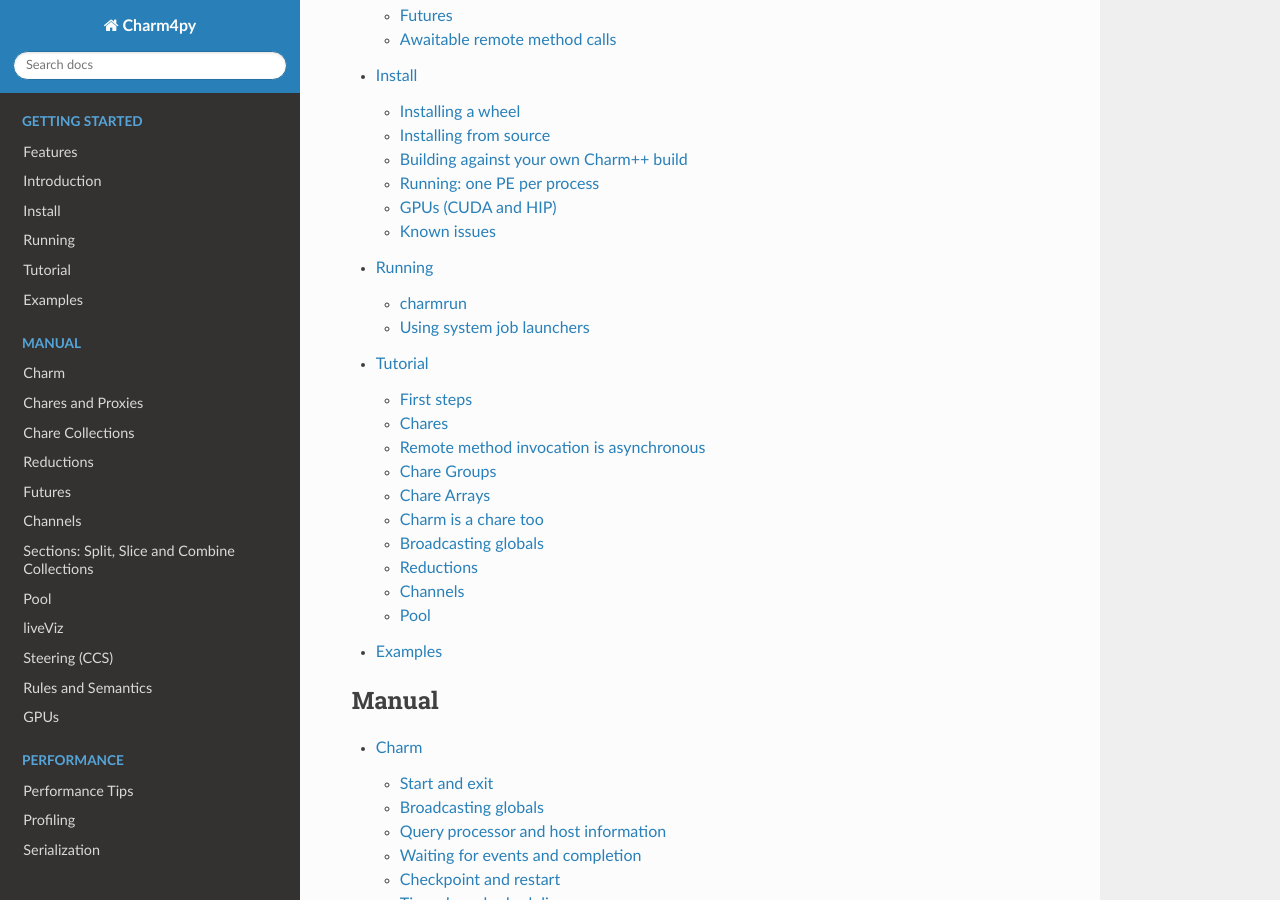
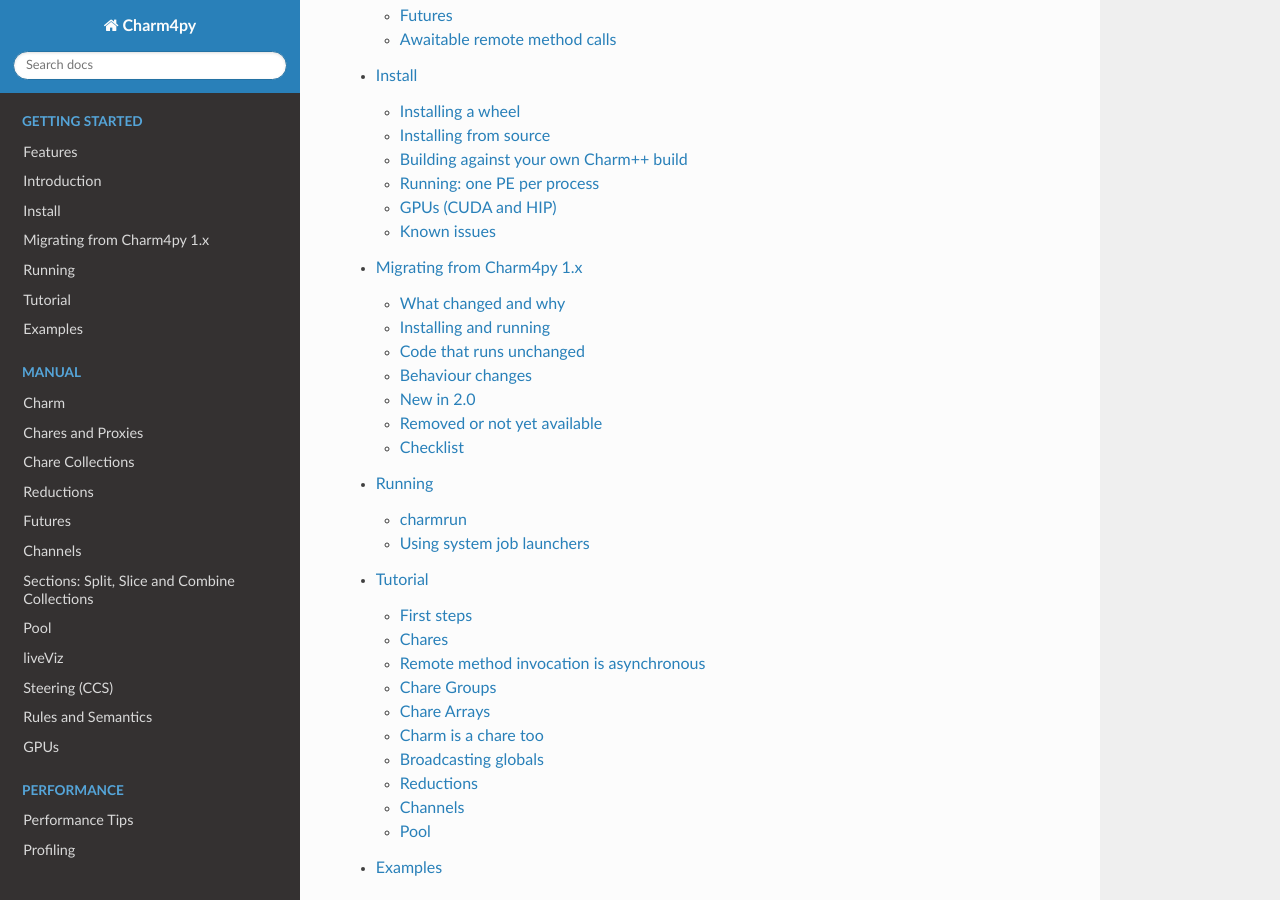
Before and after one commit to charmplusplus/charm4py, a Sphinx documentation site: the page built from docs/index.rst, in a window 1280 px wide and 900 px high, scrolled down 504 px. Built offline with Sphinx 7.4.7 and the Read the Docs theme 3.1.0, drawn with Linux system fonts in a browser that asks for light colours; part of the change alters nothing that is shown.

Commit message:
docs: migration guide from charm4py 1.x to 2.0 (docs/migrating.rst)
What changed and why, installing and running with one PE per process,
the behaviour changes of DESIGN.md 5.4 with the messages users see and the
options that restore 1.x behaviour, what is new, what is not available yet,
and a checklist. Added to the index after the install page. Open questions
are an rst comment at the end of the file.

Co-Authored-By: Claude Fable 5.1 <noreply@anthropic.com>

```diff
--- a/docs/index.rst
+++ b/docs/index.rst
@@ -24,6 +24,7 @@ to the largest supercomputers.
    features
    introduction
    install
+   migrating
    running
    tutorial
    examples
--- /dev/null
+++ b/docs/migrating.rst
@@ -0,0 +1,345 @@
+===============================
+Migrating from Charm4py 1.x
+===============================
+
+.. .. contents::
+
+What changed and why
+--------------------
+
+Charm4py 2 keeps the Python API of 1.x and replaces what is underneath it. In
+1.x, a large part of the runtime was written in Python: message dispatch,
+argument packing, sections and the local-message path. Charm4py 2 is a thin
+binding (the extension module ``charm4py._ckdyn``) over CkDyn, the Charm++
+runtime's layer for chares whose classes and entry methods are registered at
+run time. Messages, sections, reductions, migration and checkpoints are
+handled by Charm++ itself. What this gives a program:
+
+* lower cost per message: on one PE a one-way message costs 0.38 us
+  (2.27 us in 1.x), a message to a coroutine 1.48 us (6.14 us), and a 1 MB
+  numpy array 24.9 us (59.6 us) (``docs/design/DESIGN.md``, 7.1 step 4a);
+* numpy arrays are received as views of the message instead of copies, and
+  large arrays sent point to point travel through Charm++ zero-copy;
+* GPU (CUDA) arrays can be entry-method arguments in a CUDA build;
+* checkpoint and restart (``charm.checkpoint`` and ``+restart``);
+* sections are Charm++ ``CkMulticast`` sections, and their members may
+  migrate;
+* Projections and Summary traces name every Python chare class and entry
+  method (``Class.method``), in a Charm++ built with tracing;
+* one Charm++ build (Reconverse) for laptops and clusters, shipped inside
+  the wheel.
+
+Installing and running
+----------------------
+
+Install from a wheel (``pip install charm4py``), from source (``pip install
+.``, which fetches and builds Charm++ itself), or against a Charm++ tree you
+build yourself. :doc:`install` describes the three ways and the environment
+variables. Things that differ from 1.x:
+
+* Charm4py 2 uses only the Reconverse runtime. There is no classic Converse
+  build (``netlrts``, ``multicore``, ``mpi``) and no ``charmrun`` binary.
+* The Charm++ library must be built with ``--with-refnum-type="unsigned int"``
+  (the source builds do this); the extension module refuses a ``libcharm``
+  built without it at import.
+* Wheels exist for CPython 3.11 to 3.13 on Linux x86_64 and aarch64 and on
+  macOS arm64. A wheel uses TCP-based networking only; on a cluster with a
+  high-speed network, install from source against the site's libfabric.
+
+**One PE per process.** Charm4py 2 runs one PE in each process. ``+pe N`` is
+the total number of PEs of the job, which is also the number of processes.
+To run on several PEs, start several processes:
+
+* the Charm4py launcher, which starts the processes on this machine::
+
+    $ python -m charmrun.start +p4 myprogram.py
+
+* LCI's ``lcrun`` (in ``_deps/lci-src/lcrun`` of a Charm++ build
+  directory)::
+
+    $ lcrun -n 4 python myprogram.py +pe 4
+
+* the cluster's launcher, one process per PE::
+
+    $ srun -n 128 python myprogram.py +pe 128
+
+``+pe N`` given to a single process stops the program at start-up with::
+
+    charm4py runs one PE per process for now, and this process has N PEs.
+    Use several processes with one PE each instead of +pe N in one process:
+    lcrun -n N python app.py +pe N, or python -m charmrun.start +pN app.py.
+
+In 1.x on classic Converse, ``+pN ++ppn M`` started processes with ``M``
+worker PEs each and one communication thread. There is no equivalent in 2.0:
+``++ppn`` has no meaning, and the launcher's ``++nodelist`` (ssh start-up of
+remote hosts) is gone; use ``lcrun`` or the cluster's launcher on several
+hosts. See :doc:`running`.
+
+Code that runs unchanged
+------------------------
+
+The 1.x test suite and the examples run unchanged on Charm4py 2, except for
+the items in the next section. This covers chares, groups, arrays, array
+maps, proxies, futures, coroutines, ``@when``, channels, reductions
+(built-in and custom), callbacks, quiescence detection, readonlies, the pool,
+the Ray API, interactive mode, liveViz, steering and appspector. Internals
+that some programs read keep their meaning: ``self._numthreads``,
+``charm.groups``, ``charm.arrays``, ``charm.entryMethods``,
+``charm4py.threads.Future``, ``charm4py.wait.parse_cond_str`` and
+``charm.getTopoSubtrees``. ``Chare(C, onPE=p)`` still creates a one-element
+array, as in 1.x.
+
+Behaviour changes
+-----------------
+
+Received numpy arrays are views, and some are read-only
+~~~~~~~~~~~~~~~~~~~~~~~~~~~~~~~~~~~~~~~~~~~~~~~~~~~~~~~
+
+*What you will see.* A numpy array received from a broadcast, a section
+multicast or an ``allreduce`` is read-only. Writing to it raises
+``ValueError: assignment destination is read-only``; passing it to
+``torch.from_numpy`` prints torch's warning that the NumPy array is not
+writable (``examples/mnist/mnist.py`` does this with an ``allreduce``
+result).
+
+*Why.* 1.x copied every received array. Charm4py 2 hands the entry method a
+numpy view of the message itself (no copy). A broadcast message is shared by
+every recipient on the process, so its views are read-only. The result of an
+``allreduce`` arrives by broadcast and is read-only too. Arrays from
+point-to-point sends, and reduction results delivered to a future, are
+writable views.
+
+*What to change.* Copy the array before modifying it
+(``a = a.copy()``), or set ``charm.options.copy_received_arrays = True``
+before ``charm.start()``, which restores the 1.x behaviour (every received
+array is a copy) for the whole program.
+
+A received view keeps its whole message in memory for as long as the array
+lives. A program that stores many small received arrays, or a small array
+from a message that also carried large ones, holds those messages; copy what
+you keep, or use ``copy_received_arrays``.
+
+Non-contiguous numpy arrays are now accepted as arguments (they are made
+contiguous before sending).
+
+Arguments are never shared by reference, and are converted one by one
+~~~~~~~~~~~~~~~~~~~~~~~~~~~~~~~~~~~~~~~~~~~~~~~~~~~~~~~~~~~~~~~~~~~~~~~~
+
+In 1.x with ``local_msg_optim`` enabled, a call to a chare in the same process
+passed its arguments by reference, and :doc:`rules` describes recipients that
+share objects with the sender. In 2.0 every call goes through a Charm++
+message: the receiver never sees the sender's objects.
+
+Arguments are also converted one by one: numbers, strings, bytes, numpy
+arrays, futures and proxies go into the message directly, and everything else
+is pickled together. A consequence is that ``proxy.m(a, a)`` with a numpy
+array ``a`` arrives as two separate arrays, and an array passed both as an
+argument and inside a list arrives as two objects. In 1.x all arguments were
+one pickle and arrived as one object. If the receiver relies on identity,
+pass the object once.
+
+Options that are accepted and ignored
+~~~~~~~~~~~~~~~~~~~~~~~~~~~~~~~~~~~~~
+
+* ``charm.options.local_msg_optim`` and ``charm.options.local_msg_buf_size``
+  are accepted and have no effect. Setting ``local_msg_optim = True`` prints
+  once::
+
+    Charm4py> charm.options.local_msg_optim is ignored (local messages always go through Charm++)
+
+  The local-message path stored Python objects by reference and broke
+  Charm++ semantics in some cases; it was off by default in 1.x.
+  Remove both settings.
+* The command-line option ``+libcharm_interface <name>`` is accepted and
+  ignored: only one interface exists.
+* ``charm.options.pickle_protocol`` defaults to 5 (it was -1, the highest,
+  which is 5 on every supported Python). Out-of-band buffers need protocol 5;
+  a lower value still works and turns that path off.
+
+``migrate()`` must be the last call of the entry method
+~~~~~~~~~~~~~~~~~~~~~~~~~~~~~~~~~~~~~~~~~~~~~~~~~~~~~~~~~
+
+``self.migrate(pe)`` packs the element and removes it from this PE before it
+returns, as in C++. Code after the call runs on a Python object that has
+left: its changes are lost, and a ``contribute`` from it aborts with
+``CkDyn: contribute from an object that is not local``. This includes the
+reduction of an ``awaitable=True`` broadcast to an entry method that migrates
+its element. Call ``migrate`` last, and report completion from
+``migrated()``, which runs on the new PE.
+
+An attribute that cannot be pickled stops the program with
+``Charm4PyError: cannot pickle <Class><index> for migration: <error>``.
+Drop such attributes in ``__getstate__`` and recreate them in
+``__setstate__``.
+
+Suspended coroutines and migration
+~~~~~~~~~~~~~~~~~~~~~~~~~~~~~~~~~~
+
+A suspended coroutine (waiting on a future, a channel, ``charm.wait`` or
+similar) cannot move to another process. While any coroutine of an element is
+suspended, the element is marked non-migratable, and load balancers leave it
+where it is. ``self.migrate(pe)`` on such an element raises::
+
+    Charm4PyError: Cannot migrate <Class><index>: it has N suspended coroutine(s)
+
+A coroutine that runs to completion does not affect migratability. If you
+call ``setMigratable(False)`` yourself, that setting is kept.
+(``docs/design/DESIGN.md``, 4.5.)
+
+The AtSync pattern
+~~~~~~~~~~~~~~~~~~
+
+Call ``self.AtSync()`` and return; continue in ``resumeFromSync``. The
+runtime calls ``resumeFromSync`` through a message, never from inside
+``AtSync``, so a ``resumeFromSync`` that calls ``AtSync`` again does not nest.
+A coroutine that calls ``AtSync()`` and then waits for something stays
+suspended, so its element is not migrated in that balancing step. Every array
+created with ``useAtSync=True`` takes part in the PE's barrier, as in Charm++:
+a program with two such arrays must call ``AtSync`` on both.
+
+Sections
+~~~~~~~~
+
+* ``charm.split``, ``charm.combine``, proxy slicing (``g[::2]``,
+  ``a[0:8:2, 1:8:2]``) and ``Group(C, onPEs=[...])`` must be called from a
+  coroutine (the main function or a ``@coro`` entry method). Elsewhere they
+  raise ``Charm4PyError: charm.split must be called from a coroutine: it
+  waits until every member has joined the new section(s)`` (or the same text
+  for ``charm.combine``). They return when every member has joined, so the
+  returned proxies can be used at once.
+* ``charm.combine`` accepts arrays and array sections, including combined
+  sections, of one chare class with one number of index dimensions. Groups,
+  group sections, or arrays of different classes or dimension counts raise
+  ``TypeError`` (for example ``charm.combine accepts array sections and arrays
+  only, got ... (group sections cannot be combined)``). 1.x also combined
+  group sections and different chare types. An element in several of the
+  combined parts is a member once: it receives one copy of each broadcast and
+  contributes once.
+* A split that leaves a section without members raises
+  ``Charm4PyError: charm.split: section <n> has no members``.
+* ``proxy.section`` is ``(root_pe, sid)``, where ``sid`` is a 16-byte
+  ``bytes`` object; it can be used as a dictionary key and as the ``section=``
+  argument of ``contribute``, ``reduce`` and ``allreduce``.
+* Section members may migrate (1.x aborted).
+* In a constrained group (``Group(C, onPEs=...)``), ``thisProxy`` is the
+  plain group proxy while the constructor runs and becomes the section proxy
+  right after it.
+
+See :doc:`sections`.
+
+Reserved names
+~~~~~~~~~~~~~~
+
+``_sectionVote_`` is a new reserved method of ``Chare``; a class that defines
+it fails registration with ``Charm4PyError: <class> redefines reserved method
+'_sectionVote_'``. ``__addLocal__``, ``__removeLocal__`` and
+``_getSectionLocations_`` are no longer reserved. Charm4py 2 also stores these
+attributes on chare objects; do not use the names: ``_ckdyn_target``,
+``_ckdyn_packed``, ``_nsuspended`` and ``_sections``. The keyword arguments
+``ret``, ``awaitable`` and ``is_ray`` of proxy calls stay reserved, as in 1.x.
+
+Constructors of derived chare classes
+~~~~~~~~~~~~~~~~~~~~~~~~~~~~~~~~~~~~~
+
+For a chare class that inherits its constructor from another chare class,
+1.x ran the parent's constructor once without arguments before the user
+constructor. Charm4py 2 does not.
+
+Profiling and appspector
+~~~~~~~~~~~~~~~~~~~~~~~~
+
+``charm.printStats()`` no longer has the "send" column: sends are made in
+C++ and are not timed. In appspector, a future deposit from another PE is
+charged to the coroutine it resumes (1.x charged it to the ``CharmRemote``
+group).
+
+New in 2.0
+----------
+
+* **Checkpoint and restart.** ``charm.checkpoint(dirname, resume=None)``
+  writes all chares, readonlies and runtime state to ``dirname``; running the
+  program again with ``+restart dirname`` restores them instead of running
+  the main chare's constructor. ``resume`` is an entry method without
+  parameters of a group, an array element or the main chare
+  (``self.thisProxy.resumed``); the runtime calls it when the checkpoint is
+  written and, in the restarted run, once the restart is complete. Program
+  flow continues there, because coroutines (including a coroutine ``main``)
+  and futures are not restored. See :doc:`charm-api` and
+  ``tests/thin/checkpoint_restart.py``.
+* **Zero-copy options.** ``charm.options.zerocopy_threshold`` (bytes,
+  default 1 MB): a contiguous numpy array of at least this size in a
+  point-to-point send goes through Charm++ zero-copy. Broadcasts, section
+  multicasts, reduction contributions and pool or Ray task arguments are
+  copied into the message whatever their size.
+  ``charm.options.copy_received_arrays`` (default ``False``): see above.
+* **Device arrays as arguments.** In a Charm++ and Charm4py built with CUDA,
+  an object with ``__cuda_array_interface__`` (cupy, torch, numba) passed to
+  an entry method in a point-to-point send travels device to device. The
+  receiver gets a ``charm4py._ckdyn.DeviceBuffer``, which ``cupy.asarray`` and
+  ``torch.as_tensor`` accept without a copy. ``charm.hapiAddCudaCallback``
+  keeps its 1.x signature. In a broadcast, a section multicast, a reduction or
+  a pool or Ray task, a device array is pickled as in 1.x. Without a device
+  build, a device argument raises ``TypeError: device arrays need a CUDA or
+  HIP build of Charm++``. Wheels have no device support; see :doc:`gpus` and
+  :doc:`install`.
+* **Sections**: combined sections are deduplicated unions, members migrate,
+  and the section id is usable as a key (see above).
+
+Removed or not yet available
+----------------------------
+
+* Processes with several PEs (``+pe N`` in one process): refused at
+  start-up. Planned for a free-threaded Python.
+* Classic Converse builds (``netlrts`` and the others), ``charmrun``'s
+  ``++ppn`` and ``++nodelist``.
+* Sections are not part of a checkpoint: after ``+restart`` the program
+  creates them again.
+* ``charm.combine`` of groups, group sections or arrays of different classes
+  or dimension counts.
+* ``NodeGroup`` is exported but raises ``NotImplementedError``; the
+  ``@entry`` decorator is accepted and has no effect yet; the ``priority=``
+  and ``expedited=`` keywords of proxy calls are not available yet.
+* Wheels have no tracing: Projections and Summary traces need a source build
+  with ``CHARM_EXTRA_BUILD_OPTS=--enable-tracing``, whose ``libcharm`` writes
+  trace files on every run.
+* No CUDA or HIP wheels; device support needs a source build.
+* No free-threaded (``3.13t``) wheels and no macOS x86_64 build.
+* Examples that import numba (``fib-numba.py``, ``nqueen-numba.py``,
+  ``wave2d.py``, LeanMD) need numba installed; ``mnist-mpi4py.py`` needs
+  mpi4py.
+
+Checklist
+---------
+
+1. Install Charm4py 2 (:doc:`install`); unset ``CHARM4PY_CHARM_DIR`` or point
+   it at a Charm++ tree with CkDyn, not a classic build.
+2. Run with one PE per process: ``python -m charmrun.start +pN``, ``lcrun -n N
+   ... +pe N`` or ``srun -n N ... +pe N``; drop ``++ppn`` and ``++nodelist``.
+3. Remove ``local_msg_optim`` and ``local_msg_buf_size`` settings.
+4. Find writes to arrays received from broadcasts, multicasts and
+   ``allreduce``; copy them, or set ``copy_received_arrays = True``.
+5. Check code that relies on two arguments being the same object.
+6. Make ``migrate()`` the last call of its entry method; report from
+   ``migrated()``.
+7. Move work after ``AtSync()`` into ``resumeFromSync``.
+8. Call ``split``, ``combine``, slicing and constrained ``Group`` creation
+   from a coroutine; restrict ``combine`` to arrays of one class.
+9. Rename any chare method ``_sectionVote_`` and attributes ``_ckdyn_*``,
+   ``_nsuspended``, ``_sections``.
+10. Run the program at 1, 2 and 4 processes.
+
+.. To be confirmed (for the editor; not rendered):
+   1. Whether ``++ppn`` given to the launcher or to the program is refused,
+      ignored, or passed through to the program's argv.
+   2. A future created before a restart: DESIGN 4.5 item 5 says a deposit or
+      get() raises Charm4PyError("future from before the restart"); the code
+      on thin has no such message. Which one holds?
+   3. Restart with a different process count than the checkpointing run
+      (tests use the same count).
+   4. Whether modifying a sent numpy array above zerocopy_threshold before the
+      transfer completes changes what the receiver gets.
+   5. Minimum Python for a source build: pyproject says >=3.8, wheels are
+      3.11-3.13, TASK-examples says 3.11 or newer.
+   6. docs/gpus.rst's closing note says the device paths have not been run on a
+      GPU; DESIGN 7.1 step 3 says the Delta gate passed 2026-11-08. That note
+      (not this file) needs updating.
```
